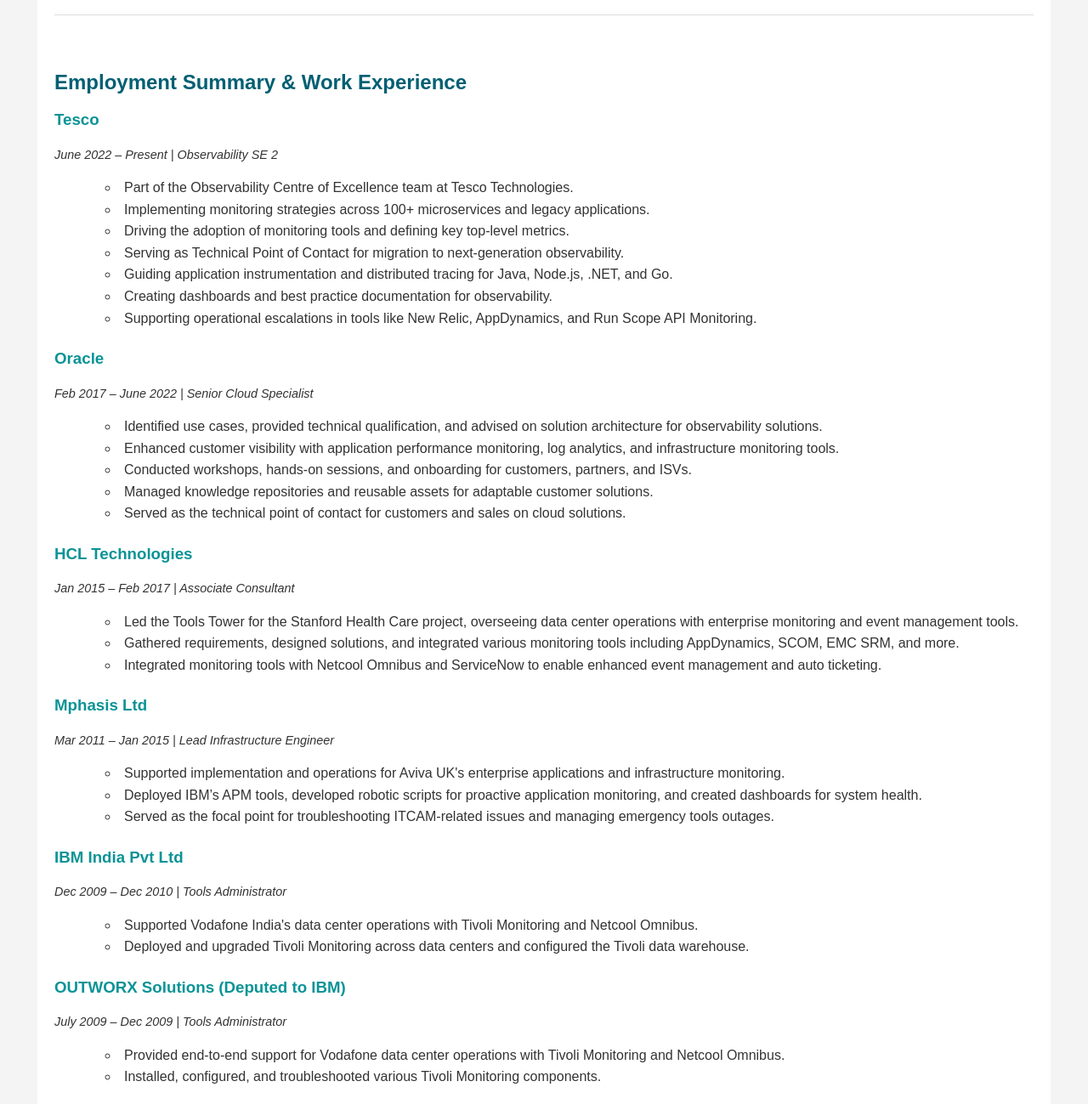
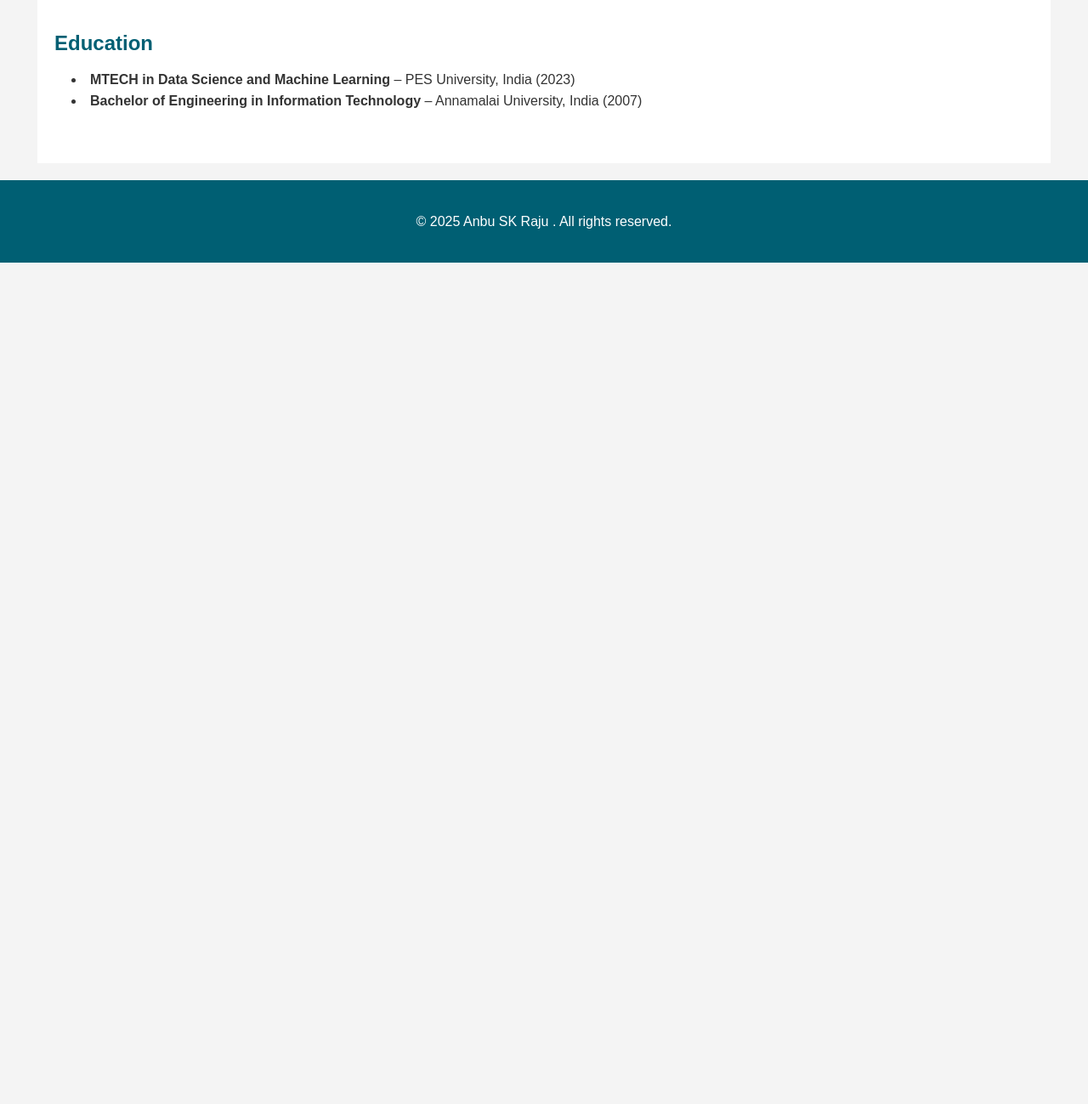
Before and after one commit to Anbuskraju/anbuskraju.github.io, a plain HTML site: page index.html in a window 1280 px wide. Shown: the part 1241-2540 px from the top of the page at 85% size. After the commit the page ends 1550 px from the top, so only its background shows below. Drawn offline with Linux system fonts and the light colour scheme.

Commit message:
Update index.html

```diff
--- a/index.html
+++ b/index.html
@@ -113,16 +113,13 @@
   <header>
     <h1>Anbu Saravana Kumar</h1>
     <p>Observability Solution Architect</p>
-    <div class="contact-info">
-      <p>Phone: +91 994-365-2499 | Email: <a href="mailto:anbu001mail@gmail.com">anbu001mail@gmail.com</a></p>
-    </div>
+
   </header>
   <nav>
     <ul>
       <li><a href="#summary">Summary</a></li>
       <li><a href="#skills">Skills</a></li>
       <li><a href="#industries">Industries</a></li>
-      <li><a href="#experience">Experience</a></li>
       <li><a href="#education">Education</a></li>
     </ul>
   </nav>
@@ -131,7 +128,7 @@
     <section id="summary">
       <h2>Summary</h2>
       <p>
-        Observability Solution Architect with 13 years of total experience – 5 years in cloud observability and 8 years in enterprise systems monitoring, application performance monitoring, infrastructure monitoring, and network monitoring tools. Passionate about evangelizing open telemetry, AI, and machine learning in the observability space to help customers adopt next-generation monitoring solutions.
+        Observability Solution Architect with 15 years of total experience in enterprise systems monitoring, application performance monitoring, infrastructure monitoring, and network monitoring tools. Passionate about evangelizing open telemetry, AI, and machine learning in the observability space to help customers adopt next-generation monitoring solutions.
       </p>
     </section>
     <!-- Skills Section -->
@@ -169,76 +166,7 @@
         </ul>
       </div>
     </section>
-    <!-- Experience Section -->
-    <section id="experience">
-      <h2>Employment Summary & Work Experience</h2>
-      <div class="work-experience">
-        <!-- Tesco -->
-        <div class="job">
-          <h3>Tesco</h3>
-          <p class="duration">June 2022 – Present | Observability SE 2</p>
-          <ul>
-            <li>Part of the Observability Centre of Excellence team at Tesco Technologies.</li>
-            <li>Implementing monitoring strategies across 100+ microservices and legacy applications.</li>
-            <li>Driving the adoption of monitoring tools and defining key top-level metrics.</li>
-            <li>Serving as Technical Point of Contact for migration to next-generation observability.</li>
-            <li>Guiding application instrumentation and distributed tracing for Java, Node.js, .NET, and Go.</li>
-            <li>Creating dashboards and best practice documentation for observability.</li>
-            <li>Supporting operational escalations in tools like New Relic, AppDynamics, and Run Scope API Monitoring.</li>
-          </ul>
-        </div>
-        <!-- Oracle -->
-        <div class="job">
-          <h3>Oracle</h3>
-          <p class="duration">Feb 2017 – June 2022 | Senior Cloud Specialist</p>
-          <ul>
-            <li>Identified use cases, provided technical qualification, and advised on solution architecture for observability solutions.</li>
-            <li>Enhanced customer visibility with application performance monitoring, log analytics, and infrastructure monitoring tools.</li>
-            <li>Conducted workshops, hands-on sessions, and onboarding for customers, partners, and ISVs.</li>
-            <li>Managed knowledge repositories and reusable assets for adaptable customer solutions.</li>
-            <li>Served as the technical point of contact for customers and sales on cloud solutions.</li>
-          </ul>
-        </div>
-        <!-- HCL Technologies -->
-        <div class="job">
-          <h3>HCL Technologies</h3>
-          <p class="duration">Jan 2015 – Feb 2017 | Associate Consultant</p>
-          <ul>
-            <li>Led the Tools Tower for the Stanford Health Care project, overseeing data center operations with enterprise monitoring and event management tools.</li>
-            <li>Gathered requirements, designed solutions, and integrated various monitoring tools including AppDynamics, SCOM, EMC SRM, and more.</li>
-            <li>Integrated monitoring tools with Netcool Omnibus and ServiceNow to enable enhanced event management and auto ticketing.</li>
-          </ul>
-        </div>
-        <!-- Mphasis Ltd -->
-        <div class="job">
-          <h3>Mphasis Ltd</h3>
-          <p class="duration">Mar 2011 – Jan 2015 | Lead Infrastructure Engineer</p>
-          <ul>
-            <li>Supported implementation and operations for Aviva UK's enterprise applications and infrastructure monitoring.</li>
-            <li>Deployed IBM’s APM tools, developed robotic scripts for proactive application monitoring, and created dashboards for system health.</li>
-            <li>Served as the focal point for troubleshooting ITCAM-related issues and managing emergency tools outages.</li>
-          </ul>
-        </div>
-        <!-- IBM India Pvt Ltd -->
-        <div class="job">
-          <h3>IBM India Pvt Ltd</h3>
-          <p class="duration">Dec 2009 – Dec 2010 | Tools Administrator</p>
-          <ul>
-            <li>Supported Vodafone India's data center operations with Tivoli Monitoring and Netcool Omnibus.</li>
-            <li>Deployed and upgraded Tivoli Monitoring across data centers and configured the Tivoli data warehouse.</li>
-          </ul>
-        </div>
-        <!-- OUTWORX Solutions (Deputed to IBM) -->
-        <div class="job">
-          <h3>OUTWORX Solutions (Deputed to IBM)</h3>
-          <p class="duration">July 2009 – Dec 2009 | Tools Administrator</p>
-          <ul>
-            <li>Provided end-to-end support for Vodafone data center operations with Tivoli Monitoring and Netcool Omnibus.</li>
-            <li>Installed, configured, and troubleshooted various Tivoli Monitoring components.</li>
-          </ul>
-        </div>
-      </div>
-    </section>
+
     <!-- Education Section -->
     <section id="education">
       <h2>Education</h2>
@@ -249,7 +177,7 @@
     </section>
   </div>
   <footer>
-    <p>&copy; 2025 Anbu Saravana Kumar. All rights reserved.</p>
+    <p>&copy; 2025 Anbu SK Raju . All rights reserved.</p>
   </footer>
 </body>
 </html>
```
